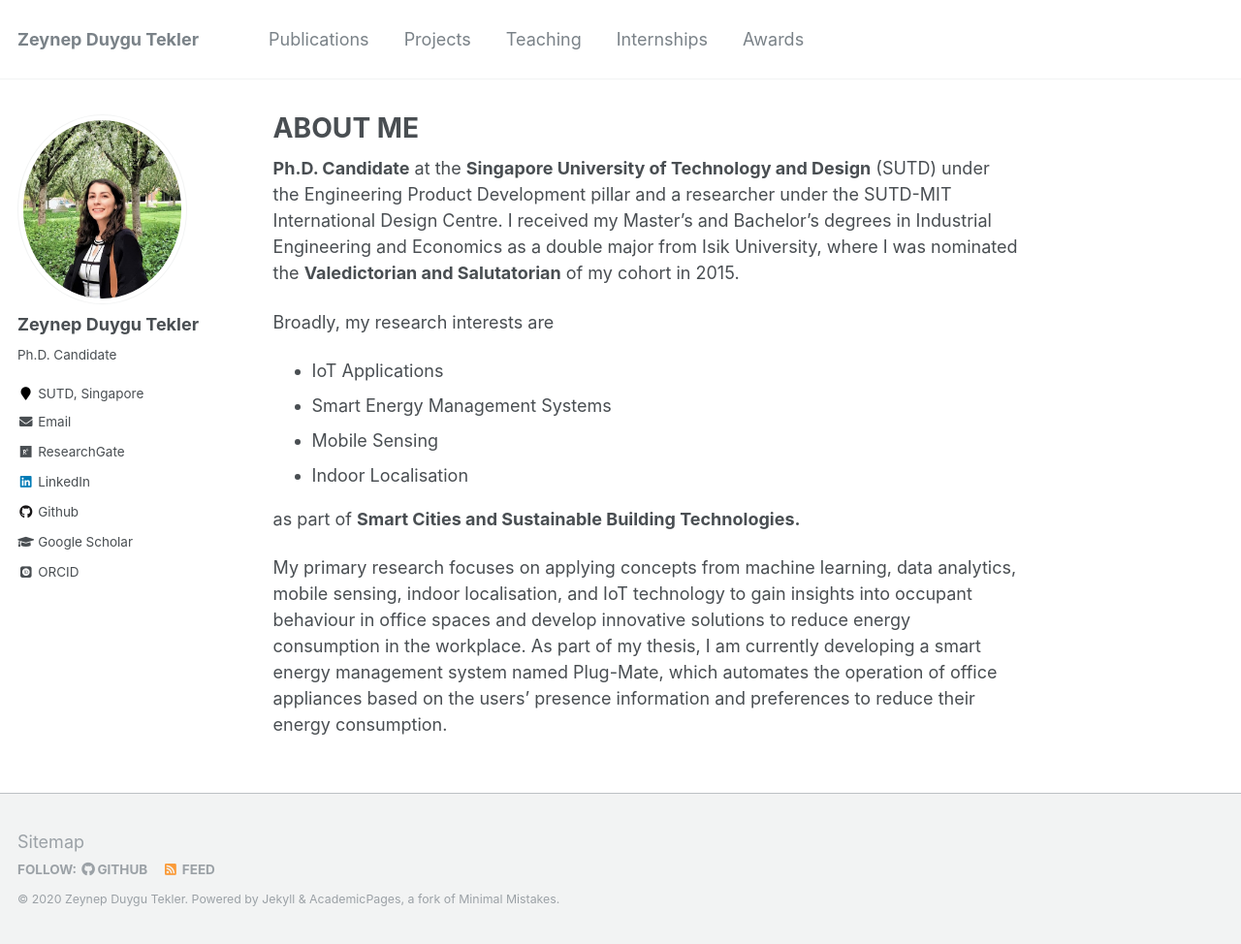
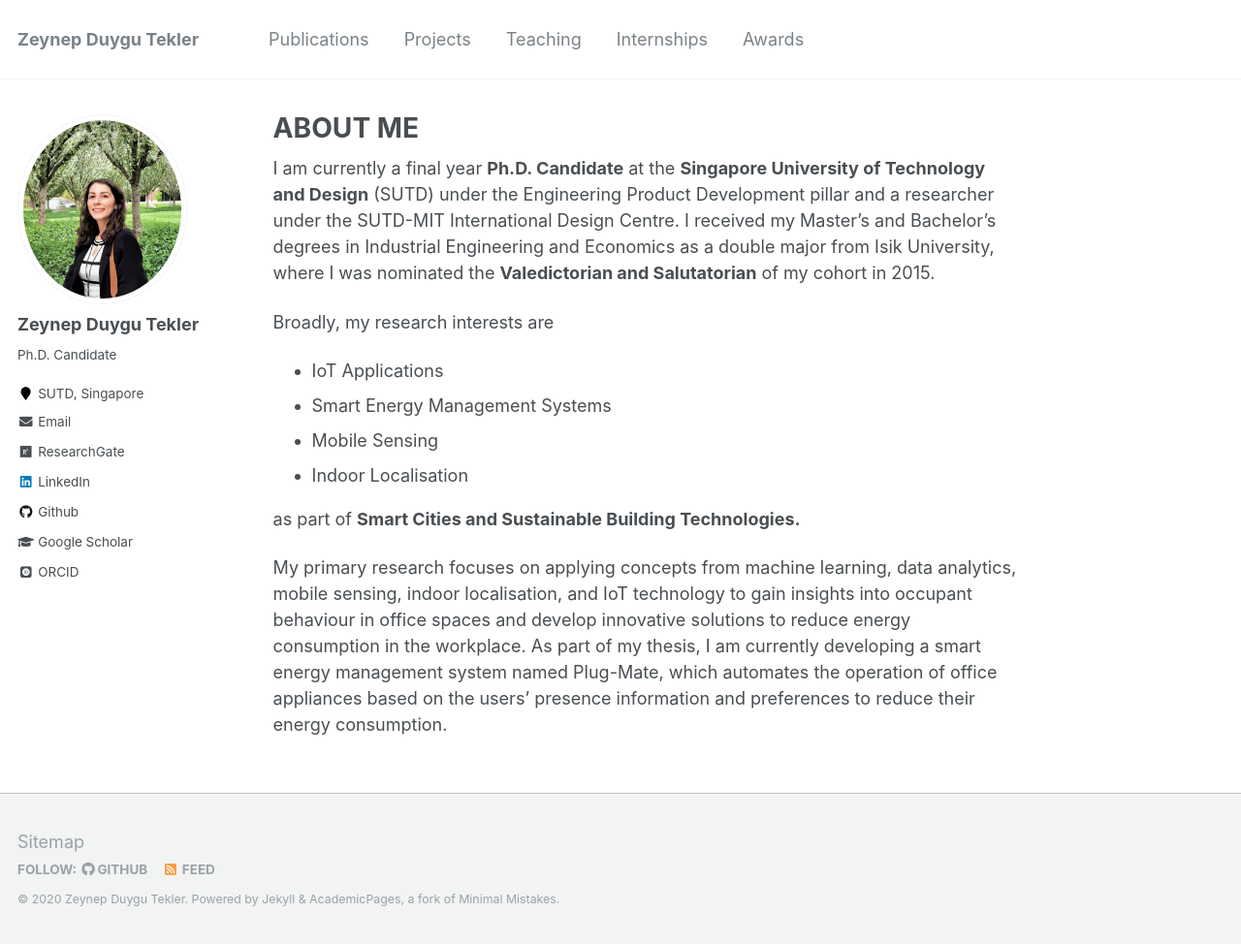
Before and after one commit to zeynepduygutekler/zeynepduygutekler.github.io, a Jekyll site: the page built from _pages/about.md, in a window 1280 px wide and 974 px high. Shown: the whole window at 97% size. Built offline with Jekyll 4.4.1, drawn with Linux system fonts in a browser that asks for light colours; some web fonts are replaced.

Commit message:
about me updated2

```diff
--- a/_pages/about.md
+++ b/_pages/about.md
@@ -8,7 +8,7 @@
   - /about.html
 ---
 
-**Ph.D. Candidate** at the **Singapore University of Technology and Design** (SUTD)
+I am currently a final year **Ph.D. Candidate** at the **Singapore University of Technology and Design** (SUTD)
 under the Engineering Product Development pillar and a researcher under the SUTD-MIT International
 Design Centre. I received my Master's and Bachelor's degrees in Industrial Engineering and Economics
 as a double major from Isik University, where I was nominated the **Valedictorian and Salutatorian**
```
